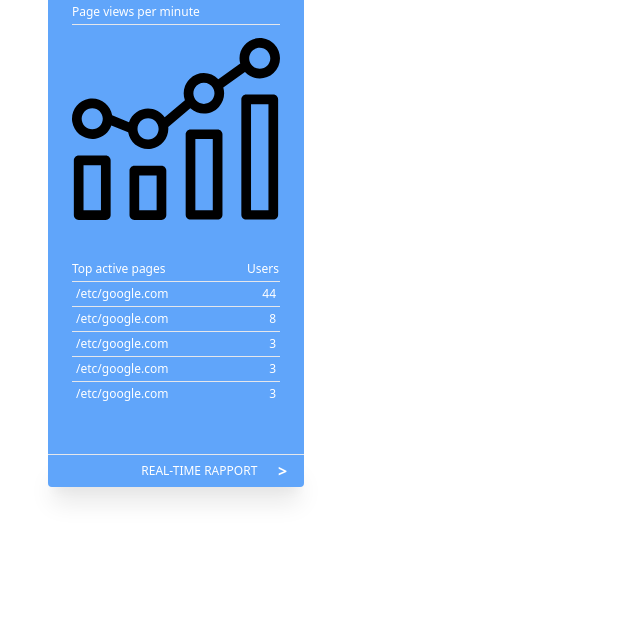
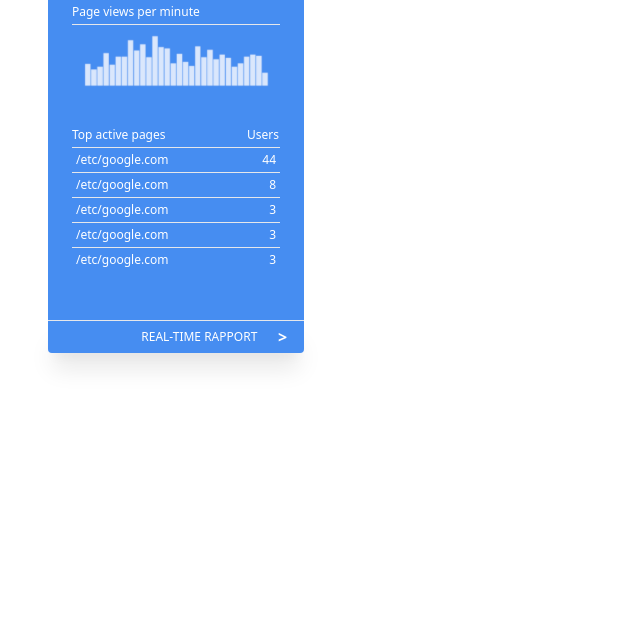
Before and after one commit to chadriae/css-integration, a plain HTML site: page interface-2/index.html in a window 1280 px wide. Shown: the part 168-800 px from the top of the page, without its empty margins (0-640 px from the left). Drawn offline with nearby package versions, Linux system fonts and the light colour scheme.

Commit message:
Chart and bg color change interface-2

```diff
--- a/interface-2/css/style.css
+++ b/interface-2/css/style.css
@@ -0,0 +1,4 @@
+div.w-64
+{
+    background-color: #468DF1;
+}
--- a/interface-2/index.html
+++ b/interface-2/index.html
@@ -16,7 +16,7 @@
             <br>
             <p class="text-white text-xs py-1">Page views per minute</p>
             <hr>
-            <img src="images/chart.svg">
+            <img src="images/chart.jpg">
             <br>
             <table class="table-fixed text-white text-xs w-full">
                 <thead>
```
Also changed, not shown: interface-2/images/chart.jpg (added).
